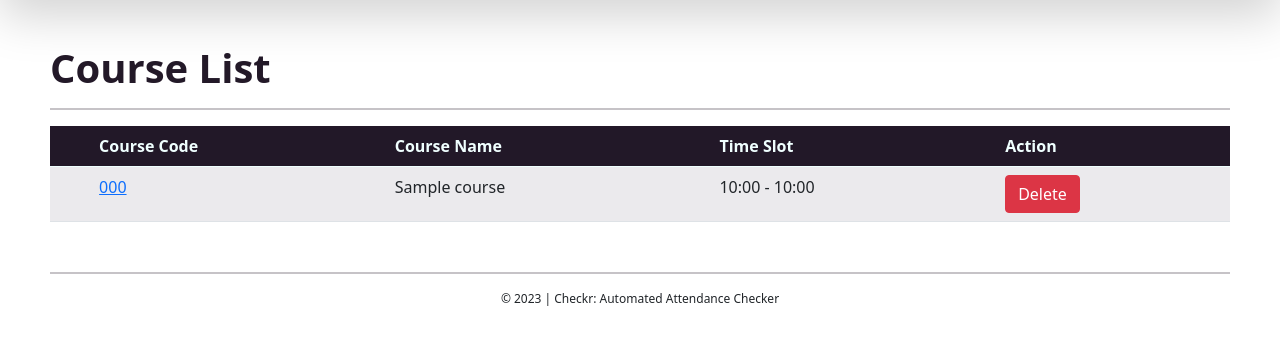
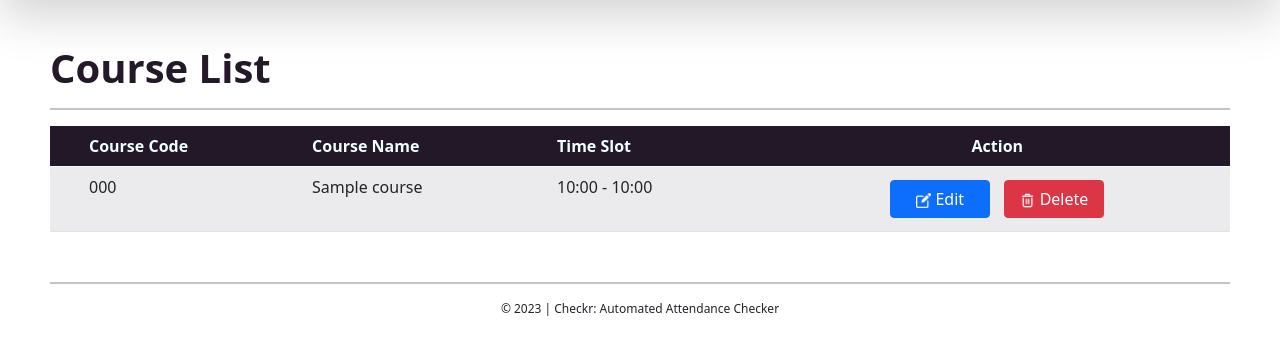
Before and after one commit to shaniacc/CSIT327-Repo_Canoy_Ylaya_Lozano_Lavador, a Flask app: page /CourseList in a window 1280 px wide. Shown: the part 73-428 px from the top of the page. Run offline with Flask 3, Linux system fonts and the light colour scheme; tables that the repository leaves empty hold one stand-in row (values such as "Sample post").

Commit message:
added custom buttons on CourseList

```diff
--- a/templates/CourseList.html
+++ b/templates/CourseList.html
@@ -38,8 +38,8 @@
         background-color: rgba(210, 197, 221, 0.154);
     }
 
-    tr:hover{
-        background-color: rgba(147, 134, 158, 0.319);
+    tbody:hover{
+            background-color: rgba(147, 134, 158, 0.319);
     }
 
     .add-student{
@@ -80,18 +80,25 @@
                         <th scope="col">Course Code</th>
                         <th scope="col">Course Name</th>
                         <th scope="col">Time Slot</th>
-                        <th scope="col">Action</th>
+                        <th scope="col" style="text-align: center;">Action</th>
                     </tr>
                 </thead>
                 {% for course in courses %}
                 <tbody>
                     <tr>
                         <td> </td>
-                        <td><a href="{{ url_for('updateCourse', course_id=course.course_id) }}">{{ course.course_code }}</a></td>
+                        <td>{{course.course_code }}</td>
                         <td>{{course.course_name}}</td>
                         <td>{{course.start_time.strftime('%H:%M')}} - {{course.end_time.strftime('%H:%M')}}</td>
-                        <td>
-                            <a class ="btn btn-danger"href="{{ url_for('deleteCourse', course_id=course.course_id) }}">Delete</a>
+                        <td style="text-align: center;">
+                            <a class="btn btn-primary" href="{{ url_for('updateCourse', course_id=course.course_id) }}" style="width: 100px; margin: 5px;">
+                                <img src="{{url_for('static', filename='css/images/edit.png')}}" alt="Edit" width="15px" height="15px">
+                                Edit
+                            </a>
+                            <a class="btn btn-danger" href="{{ url_for('deleteCourse', course_id=course.course_id) }}" style="width: 100px; margin: 5px;">
+                                <img src="{{url_for('static', filename='css/images/delete.png')}}" alt="Delete" width="15px" height="15px">
+                                Delete
+                            </a>
                         </td>
                     </tr>
                 </tbody>
```
